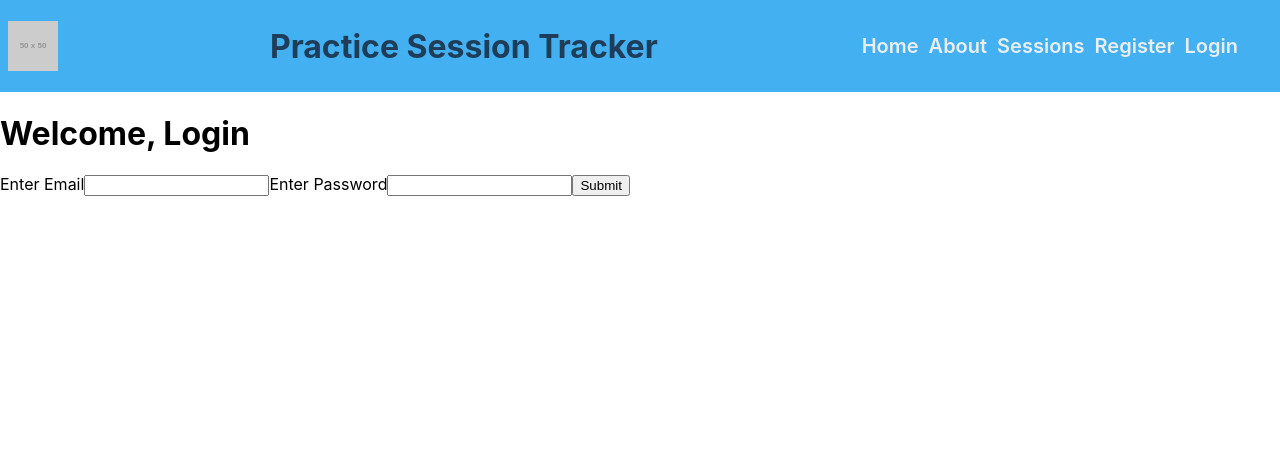
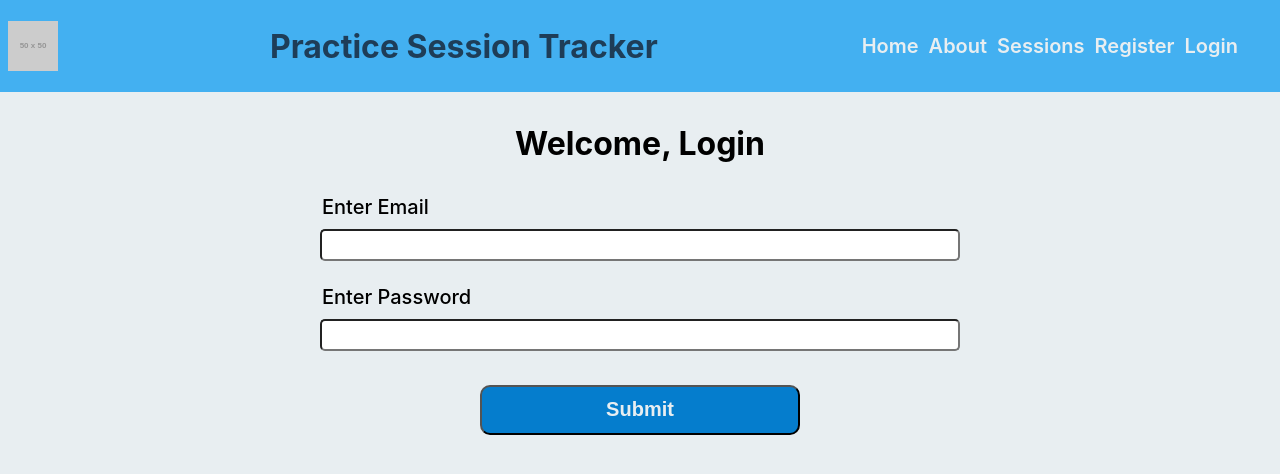
Before and after one commit to ehoversten/practice_tracker, a React (Create React App) app in the folder client/: page /login in a window 1280 px wide. Shown: the top 474 px of the page. Built offline with nearby package versions, Linux system fonts and the light colour scheme.

Commit message:
added basic styling to login and register components

```diff
--- a/client/src/components/Navigation/navbar.css
+++ b/client/src/components/Navigation/navbar.css
@@ -8,6 +8,7 @@ Navy Blue color: #1E3D58;
 header {
     background-color: #43B0F1;
     color: #E8EEF1;
+    margin-bottom: 0;
   }
 
   nav {
@@ -52,11 +53,15 @@ header {
 
   @media screen and (max-width: 750px) {
     header {
-      margin-bottom: 1em;
+      /* margin-bottom: 1em; */
     }
 
     nav {
       flex-direction: column;
       padding-bottom: 1em;
     }
+
+    .nav-links {
+      margin: 0;
+    }
   }
--- a/client/src/index.css
+++ b/client/src/index.css
@@ -11,6 +11,13 @@ code {
   font-family: source-code-pro, Menlo, Monaco, Consolas, 'Courier New',
     monospace;
 }
+
+.App {
+  background-color: #E8EEF1;
+  height: 100vh;
+}
+
+
 
 /* Colors
 White: color: #E8EEF1;
@@ -74,3 +81,59 @@ nav img {
     padding-bottom: 1em;
   }
 } */
+
+
+.home-page, .about-page {
+  height: 100vh;
+  background-color: #E8EEF1;
+  margin-top: 0px;
+  display: flex;
+  justify-content: center;
+}
+
+.login-container, .register-container {
+  display: grid;
+  grid-template-columns: 1fr;
+  column-gap: 0.5em;
+  justify-items: center;
+  /* flex-direction: column; */
+  /* margin: 0 auto; */
+}
+
+.login-container h1, .register-container h1 {
+  margin-top: 0;
+  padding-top: 1em;
+}
+
+.form-container {
+  width: 50%;
+  min-width: 350px;
+}
+
+form {
+  display: flex;
+  flex-direction: column;
+}
+
+form input {
+  height: 2em;
+  margin-bottom: 1em;
+  border-radius: 5px;
+}
+
+form label {
+  padding: 10px 2px;
+  font-size: 1.25em;
+  font-weight: 500;
+}
+
+form button {
+  margin: 1em auto;
+  width: 50%;
+  height: 2.5em;
+  background-color: #057DCD;
+  border-radius: 10px;
+  color: #E8EEF1;
+  font-size: 1.25em;
+  font-weight: 600;
+}
--- a/client/src/pages/Login.js
+++ b/client/src/pages/Login.js
@@ -60,7 +60,10 @@ const Login = () => {
 
     return (
         <div className="login-container">
+            <div className="title-container">
                 <h1>Welcome, Login</h1>
+            </div>
+            <div className="form-container">
                 <form action="">
                     <label htmlFor="email">Enter Email</label>
                     <input type="email"
@@ -80,6 +83,7 @@ const Login = () => {
                     {error && <div className="error">{error}</div>}
                 </form>
             </div>
+        </div>
     )
 }
 
--- a/client/src/pages/Register.js
+++ b/client/src/pages/Register.js
@@ -63,8 +63,9 @@ const Register = () => {
     }
 
     return (
-        <div className="login-container">
+        <div className="register-container">
             <h1>Welcome, Register</h1>
+            <div className="form-container">
                 <form action="">
                     <label htmlFor="username">Enter Username</label>
                     <input type="text"
@@ -90,6 +91,8 @@ const Register = () => {
                     <button onClick={handleSubmit}>Submit</button>
                     {error && <div className="error">{error}</div>}
                 </form>
+
+            </div>
         </div>
     )
 }
```
Lines whose indentation alone changed are shown as unchanged.
